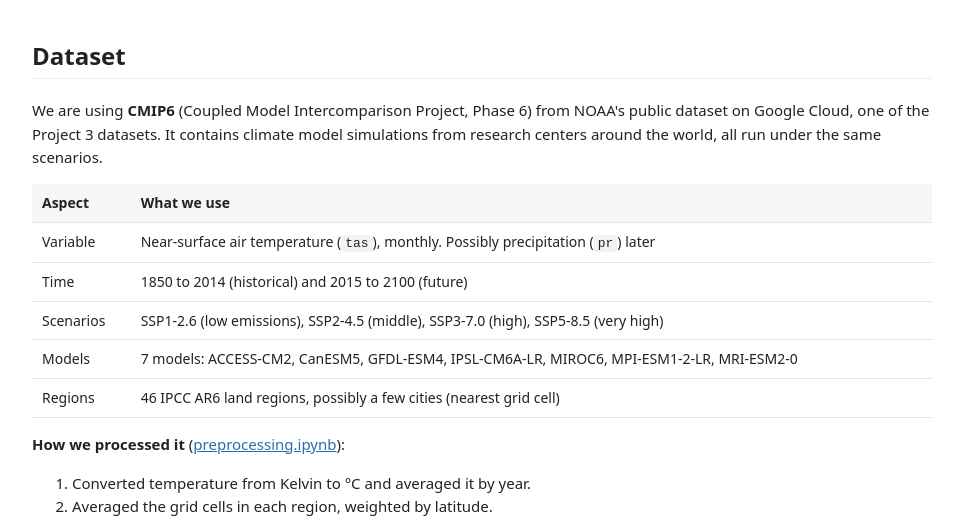
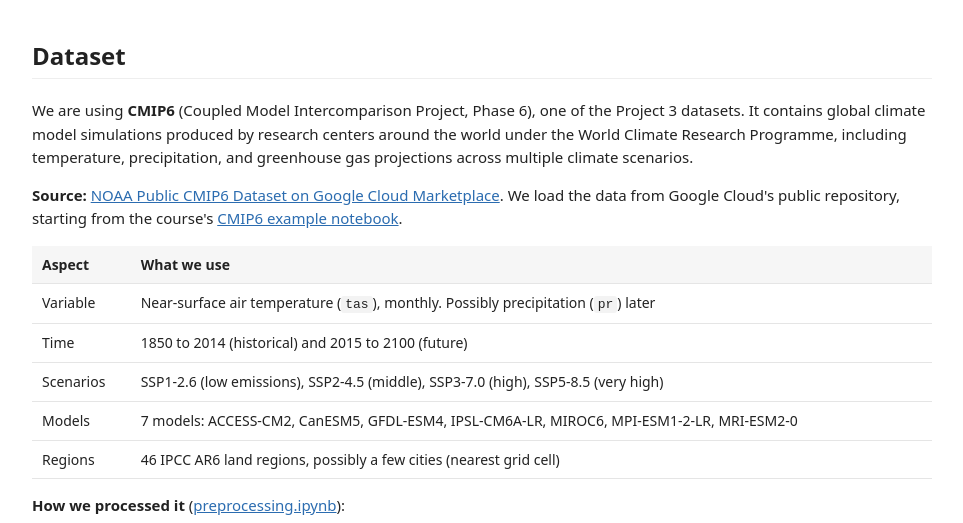
Before and after one commit to chaylennn/Forks-in-the-Forecast, a plain HTML site: page index.html in a window 1280 px wide. Shown: the part 213-736 px from the top of the page, without its empty margins (158-1121 px from the left). Drawn offline with Linux system fonts and the light colour scheme.

Commit message:
add dataset links

```diff
--- a/index.html
+++ b/index.html
@@ -17,9 +17,16 @@
   <section>
     <h2>Dataset</h2>
     <p>
-      We are using <strong>CMIP6</strong> (Coupled Model Intercomparison Project, Phase 6) from NOAA's public dataset
-      on Google Cloud, one of the Project 3 datasets. It contains climate model simulations from research centers
-      around the world, all run under the same scenarios.
+      We are using <strong>CMIP6</strong> (Coupled Model Intercomparison Project, Phase 6), one of the Project 3
+      datasets. It contains global climate model simulations produced by research centers around the world under the
+      World Climate Research Programme, including temperature, precipitation, and greenhouse gas projections across
+      multiple climate scenarios.
+    </p>
+    <p>
+      <strong>Source:</strong>
+      <a href="https://console.cloud.google.com/marketplace/product/noaa-public/cmip6">NOAA Public CMIP6 Dataset on Google Cloud Marketplace</a>.
+      We load the data from Google Cloud's public repository, starting from the course's
+      <a href="https://github.com/dsc-courses/dsc106-2025-fa/blob/main/lectures/climate-lecture/CMIP%20basic_search_and_load-colab.ipynb">CMIP6 example notebook</a>.
     </p>
     <table>
       <thead><tr><th>Aspect</th><th>What we use</th></tr></thead>
```
